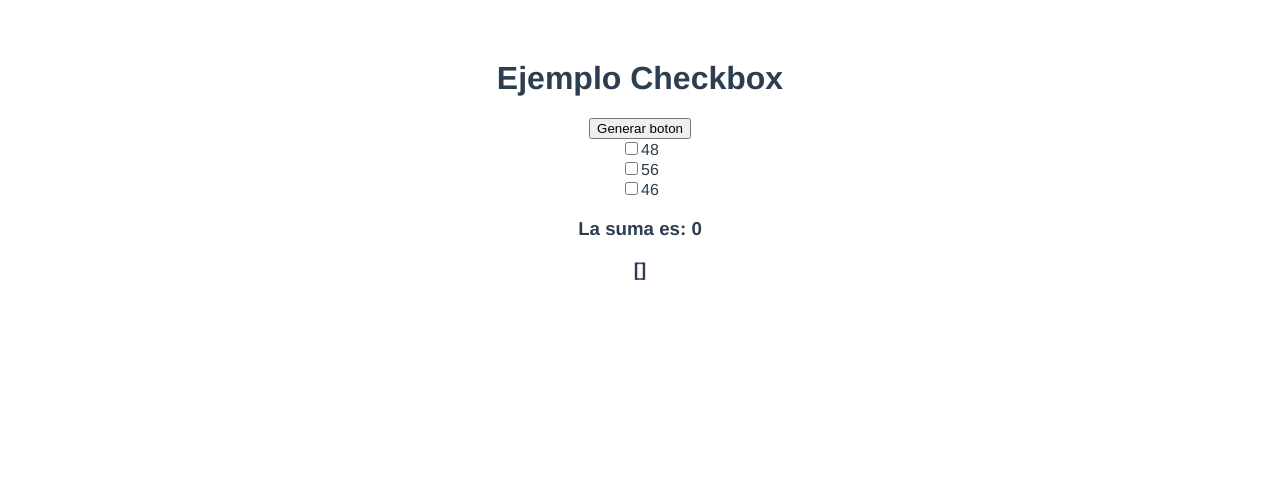
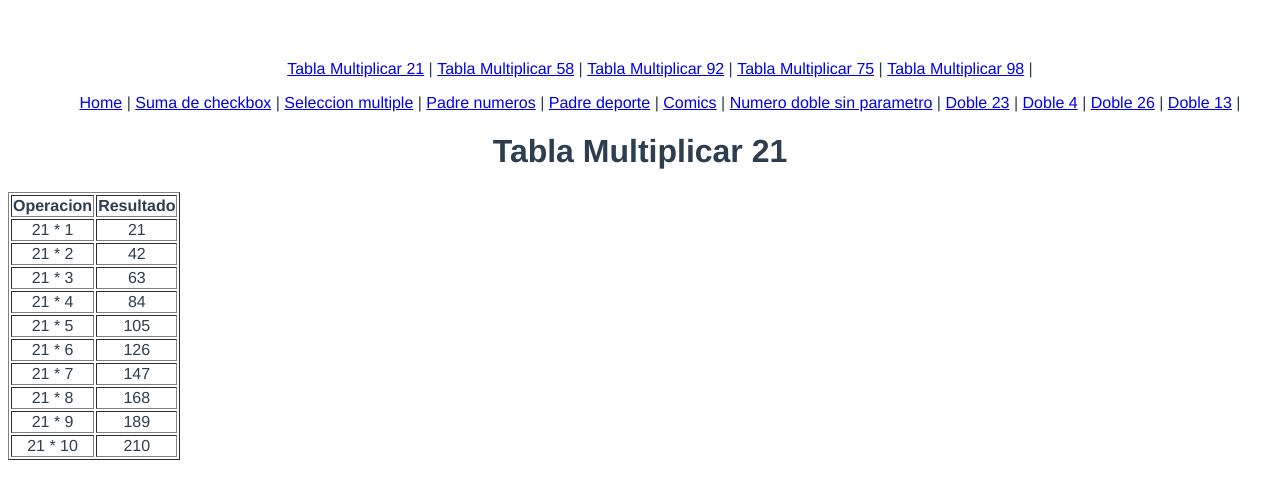
Before and after one commit to alooonsogm/vuecomunicacionescomponents, a Vue app: page /tabla/21 in a window 1280 px wide. Shown: the top 496 px of the page. Built offline with nearby package versions, Linux system fonts and the light colour scheme.

Commit message:
30/10/2025 - mañana

```diff
--- a/package.json
+++ b/package.json
@@ -8,8 +8,10 @@
     "lint": "vue-cli-service lint"
   },
   "dependencies": {
+    "bootstrap": "^5.3.8",
     "core-js": "^3.8.3",
-    "vue": "^3.2.13"
+    "vue": "^3.2.13",
+    "vue-router": "^4.0.13"
   },
   "devDependencies": {
     "@babel/core": "^7.12.16",
--- a/src/App.vue
+++ b/src/App.vue
@@ -1,6 +1,8 @@
 <template>
   <div>
-    <SumaCheckbox/>
+    <MenuTablaMultiplicar/>
+    <MenuComponent/>
+    <router-view></router-view>
   </div>
 </template>
 
@@ -9,7 +11,9 @@
 //import PadreNumeros from './components/PadreNumeros.vue';
 //import ComicsComponent from './components/ComicsComponent.vue';
 //import SeleccionMultiple from './components/SeleccionMultiple.vue';
-import SumaCheckbox from './components/SumaCheckbox.vue';
+//import SumaCheckbox from './components/SumaCheckbox.vue';
+import MenuComponent from './components/MenuComponent.vue';
+import MenuTablaMultiplicar from './components/MenuTablaMultiplicar.vue';
 
 export default {
   name: 'App',
@@ -17,7 +21,9 @@ export default {
     //PadreDeporte,
     //PadreNumeros,
     //ComicsComponent,
-    SumaCheckbox
+    //SumaCheckbox,
+    MenuComponent,
+    MenuTablaMultiplicar
   }
 }
 </script>
--- /dev/null
+++ b/src/Router.js
@@ -0,0 +1,27 @@
+import { createWebHistory, createRouter } from "vue-router";
+import SumaCheckbox from "./components/SumaCheckbox.vue";
+import SeleccionMultiple from "./components/SeleccionMultiple.vue";
+import ComicsComponent from "./components/ComicsComponent.vue";
+import PadreNumeros from "./components/PadreNumeros.vue";
+import PadreDeporte from "./components/PadreDeporte.vue";
+import NumeroDoble from "./components/NumeroDoble.vue";
+import TablaMultiplicar from "./components/TablaMultiplicar.vue";
+import HomeComponent from "./components/HomeComponent.vue";
+
+const myRoutes = [
+    {path: "/", component: HomeComponent},
+    {path: "/comics", component: ComicsComponent},
+    {path: "/sumacheckbox", component: SumaCheckbox},
+    {path: "/seleccionmultiple", component: SeleccionMultiple},
+    {path: "/numeros", component: PadreNumeros},
+    {path: "/deporte", component: PadreDeporte},
+    {path: "/doble/:numero?", component: NumeroDoble},
+    {path: "/tabla/:numero", component: TablaMultiplicar},
+]
+
+const router = createRouter({
+    history: createWebHistory(),
+    routes: myRoutes
+})
+
+export default router;
--- /dev/null
+++ b/src/components/HomeComponent.vue
@@ -0,0 +1,11 @@
+<template>
+    <div>
+        <h1>Home</h1>
+    </div>
+</template>
+
+<script>
+    export default {
+        name: "HomeComponent"
+    }
+</script>
--- /dev/null
+++ b/src/components/MenuComponent.vue
@@ -0,0 +1,45 @@
+<template>
+    <ul id="menu">
+        <li>
+            <router-link to="/">Home</router-link> |
+        </li>
+        <li>
+            <router-link to="/sumacheckbox">Suma de checkbox</router-link> |
+        </li>
+        <li>
+            <router-link to="/seleccionmultiple">Seleccion multiple</router-link> |
+        </li>
+        <li>
+            <router-link to="/numeros">Padre numeros</router-link> |
+        </li>
+        <li>
+            <router-link to="/deporte">Padre deporte</router-link> |
+        </li>
+        <li>
+            <router-link to="/comics">Comics</router-link> |
+        </li>
+        <li>
+            <router-link to="/doble">Numero doble sin parametro</router-link> |
+        </li>
+        <li v-for="num in numeros" :key="num">
+            <router-link :to="'/doble/' + num">Doble {{num}}</router-link> |
+        </li>
+    </ul>
+</template>
+
+<script>
+    export default {
+        name: "MenuComponent",
+        data (){
+            return {
+                numeros: [23,4,26,13],
+            }
+        }
+    }
+</script>
+
+<style>
+    #menu li {
+        display: inline;
+    }
+</style>
--- /dev/null
+++ b/src/components/MenuTablaMultiplicar.vue
@@ -0,0 +1,29 @@
+<template>
+    <ul id="menu">
+        <li v-for="num in numeros" :key="num">
+            <router-link :to="'/tabla/' + num">Tabla Multiplicar {{num}}</router-link> |
+        </li>
+    </ul>
+</template>
+
+<script>
+    export default {
+        name: "MenuTablaMultiplicar",
+        data () {
+            return {
+                numeros: []
+            }
+        },
+        mounted(){
+            for(var x=0; x<5; x++){
+                this.numeros.push(parseInt(Math.random() * 100) + 1);
+            }
+        }
+    }
+</script>
+
+<style>
+    #menu li {
+        display: inline;
+    }
+</style>
--- /dev/null
+++ b/src/components/NumeroDoble.vue
@@ -0,0 +1,50 @@
+<template>
+    <div>
+        <h1>Numero doble</h1>
+        <h2 style="color: red;">{{ mensaje }}</h2>
+        <h2>{{ doble }}</h2>
+        <button @click="redirectToHome">Go to Home</button>
+    </div>
+</template>
+
+<script>
+    export default {
+        name: "NumeroDoble",
+        data(){
+            return {
+                mensaje: "",
+                doble: 0
+            }
+        },
+        mounted() {
+            console.log("Param: " + this.$route.params.numero);
+            //Los parametros siempre son string, no importan que sean numericos.
+            var numero = this.$route.params.numero;
+            if(numero == ""){
+                this.mensaje = "Sin parametros en Routing";
+            }else {
+                this.mensaje = "Parametros recibido: " + numero;
+                this.doble = parseInt(numero) * 2;
+            }
+        },
+        watch: {
+            '$route.params.numero' (nextVal, oldVal) {
+                if(nextVal != oldVal){
+                    this.mensaje = "Esto ha cambiado: " + this.$route.params.numero;
+                    console.log("Next: " + nextVal);
+                    console.log("Old: " + oldVal);
+                    if(this.$route.params.numero == ""){
+                        this.doble = 0;
+                    } else {
+                        this.doble = parseInt(this.$route.params.numero) * 2;
+                    }
+                }
+            }
+        },
+        methods: {
+            redirectToHome(){
+                this.$router.push("/");
+            }
+        }
+    }
+</script>
--- /dev/null
+++ b/src/components/TablaMultiplicar.vue
@@ -0,0 +1,53 @@
+<template>
+    <div>
+        <h1>Tabla Multiplicar {{ this.$route.params.numero }}</h1>
+        <table border="1">
+            <thead>
+                <tr>
+                    <th>Operacion</th>
+                    <th>Resultado</th>
+                </tr>
+            </thead>
+            <tbody>
+                <tr v-for="result in tabla" :key="result">
+                    <td>{{ result.operacion }}</td>
+                    <td>{{ result.resultado }}</td>
+                </tr>
+            </tbody>
+        </table>
+    </div>
+</template>
+
+<script>
+export default {
+    name: "TablaMultiplicar",
+    data() {
+        return {
+            tabla: []
+        }
+    },
+    mounted() {
+        for (var x = 1; x <= 10; x++) {
+            var objetoTabla = {
+                operacion: this.$route.params.numero + " * " + x,
+                resultado: parseInt(this.$route.params.numero) * x
+            }
+            this.tabla.push(objetoTabla);
+        }
+    },
+    watch: {
+        '$route.params.numero'(nextVal, oldVal) {
+            if (nextVal != oldVal) {
+                this.tabla = [];
+                for (var x = 1; x <= 10; x++) {
+                    var objetoTabla = {
+                        operacion: this.$route.params.numero + " * " + x,
+                        resultado: parseInt(this.$route.params.numero) * x
+                    }
+                    this.tabla.push(objetoTabla);
+                }
+            }
+        }
+    }
+}
+</script>
--- a/src/main.js
+++ b/src/main.js
@@ -1,4 +1,5 @@
 import { createApp } from 'vue'
 import App from './App.vue'
+import router from './Router'
 
-createApp(App).mount('#app')
+createApp(App).use(router).mount('#app')
```
Also changed, not shown: 1 other file (tests, documents, lock files or other folders).
